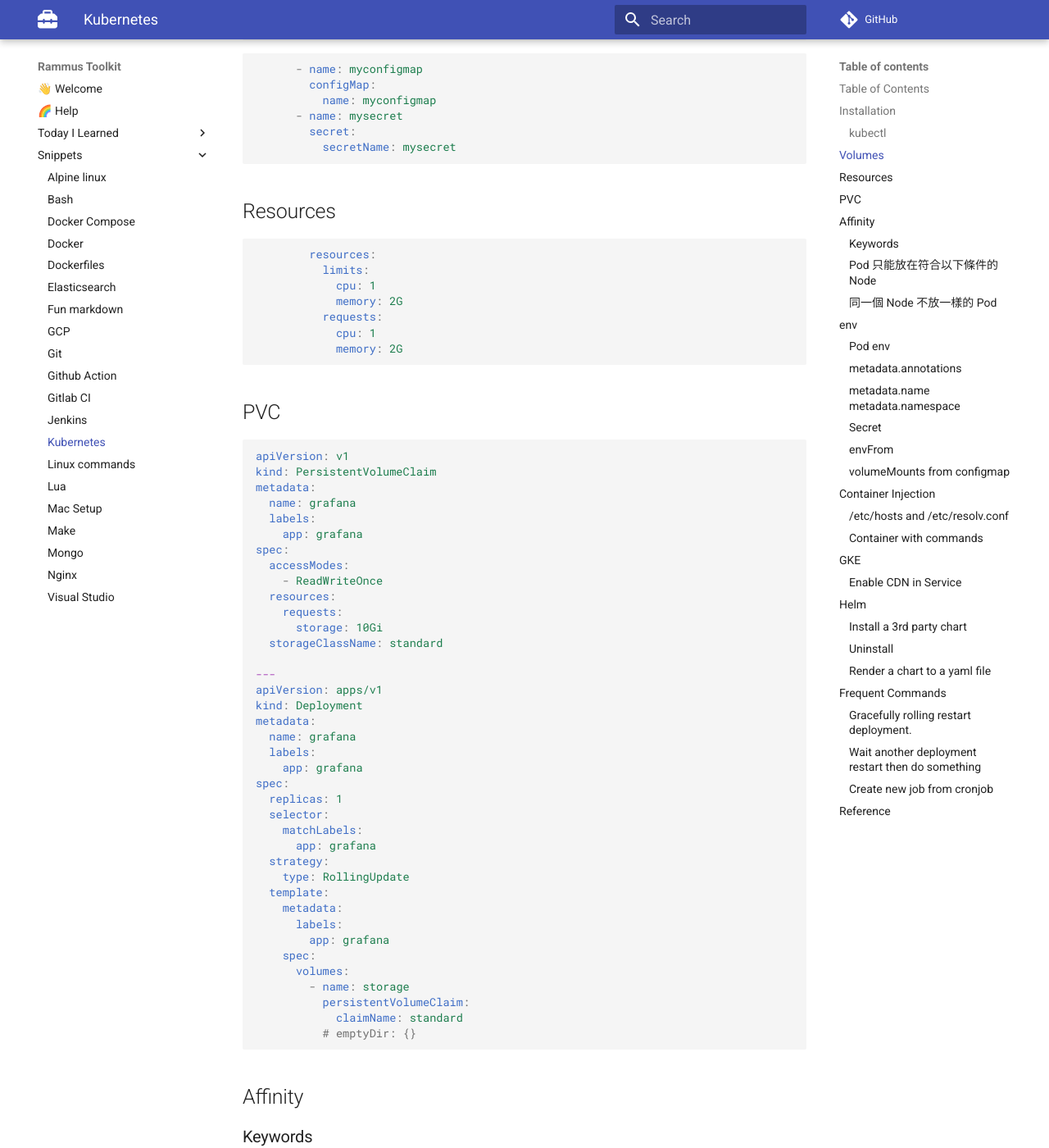
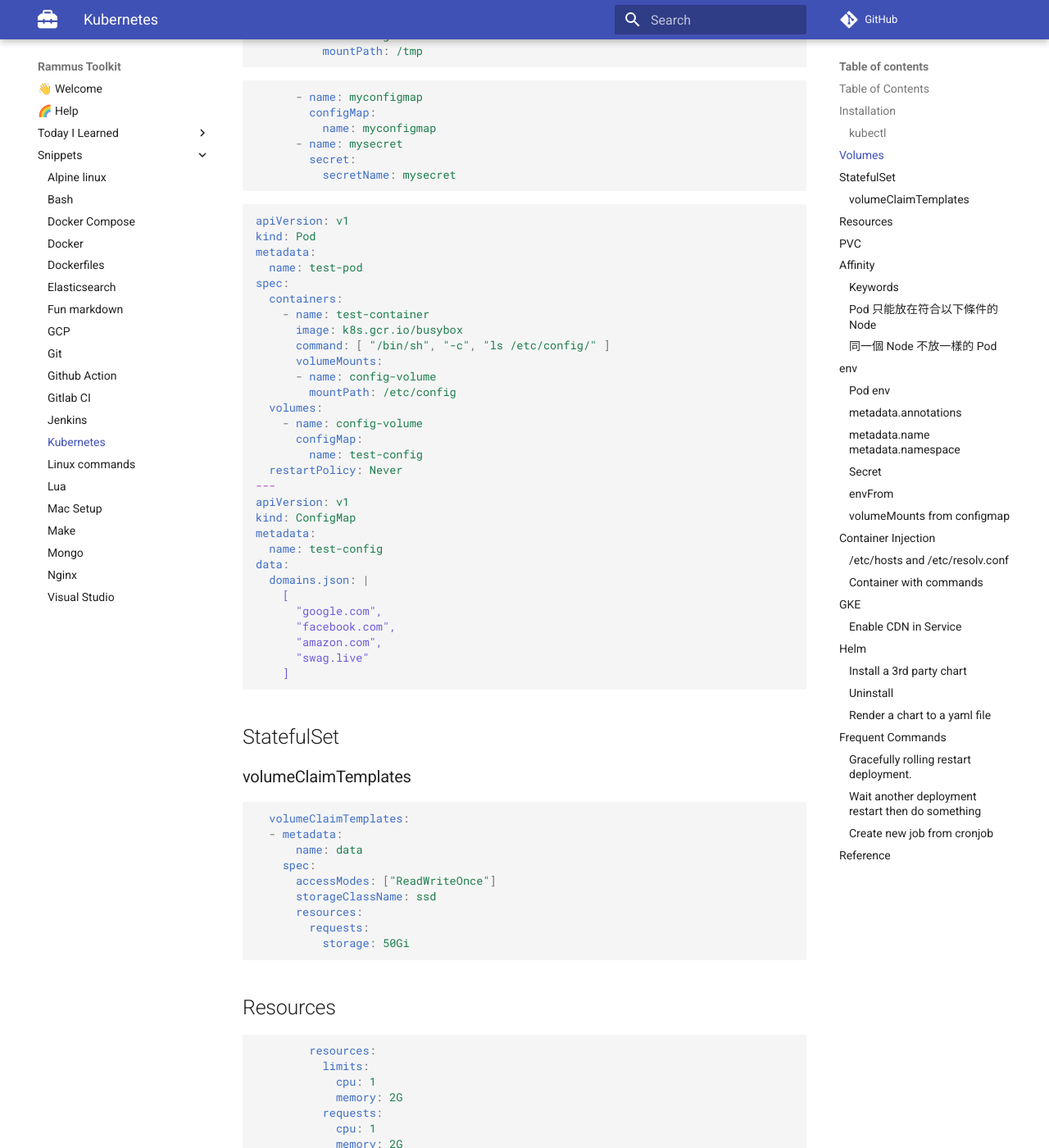
Before and after one commit to RammusXu/toolkit, an MkDocs documentation site: the page built from docs/snippets/kubernetes.md, in a window 1280 px wide and 1400 px high, scrolled down 1222 px. Shown: the whole window at 82% size. Built offline with MkDocs 1.6.1 and Material for MkDocs 9.7.7, drawn with Linux system fonts in a browser that asks for light colours; comment, search, counter and statistics services are not loaded.

Commit message:
### volumeClaimTemplates

````diff
--- a/docs/snippets/kubernetes.md
+++ b/docs/snippets/kubernetes.md
@@ -7,6 +7,7 @@
 ## Table of Contents
 - [Installation](#installation)
 - [Volumes](#volumes)
+- [StatefulSet](#statefulset)
 - [Resources](#resources)
 - [PVC](#pvc)
 - [Affinity](#affinity)
@@ -53,6 +54,54 @@
       - name: mysecret
         secret:
           secretName: mysecret
+```
+
+```yaml
+apiVersion: v1
+kind: Pod
+metadata:
+  name: test-pod
+spec:
+  containers:
+    - name: test-container
+      image: k8s.gcr.io/busybox
+      command: [ "/bin/sh", "-c", "ls /etc/config/" ]
+      volumeMounts:
+      - name: config-volume
+        mountPath: /etc/config
+  volumes:
+    - name: config-volume
+      configMap:
+        name: test-config
+  restartPolicy: Never
+---
+apiVersion: v1
+kind: ConfigMap
+metadata:
+  name: test-config
+data:
+  domains.json: |
+    [
+      "google.com",
+      "facebook.com",
+      "amazon.com",
+      "swag.live"
+    ]
+
+```
+
+## StatefulSet
+### volumeClaimTemplates
+```yaml
+  volumeClaimTemplates:
+  - metadata:
+      name: data
+    spec:
+      accessModes: ["ReadWriteOnce"]
+      storageClassName: ssd
+      resources:
+        requests:
+          storage: 50Gi
 ```
 
 ## Resources
````
